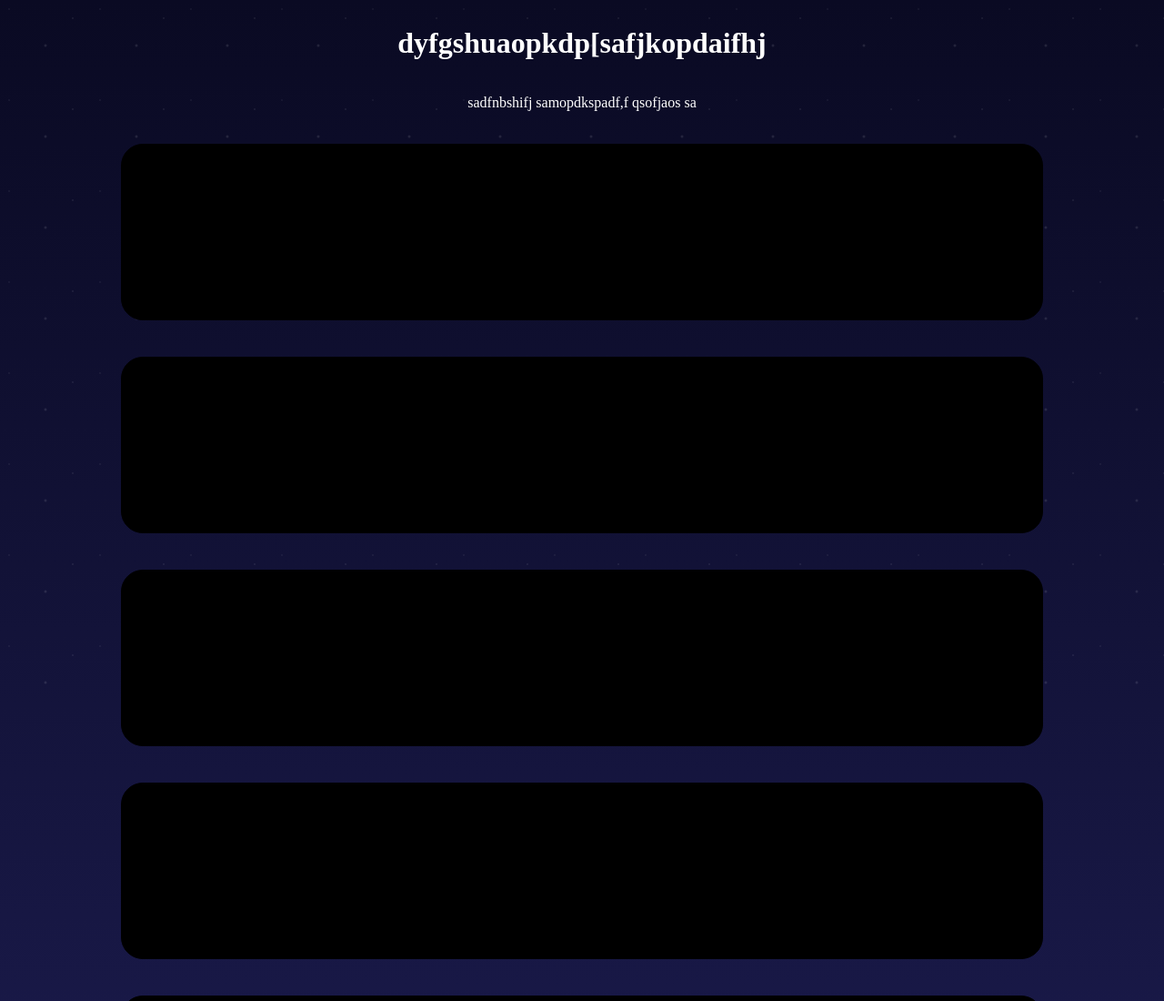
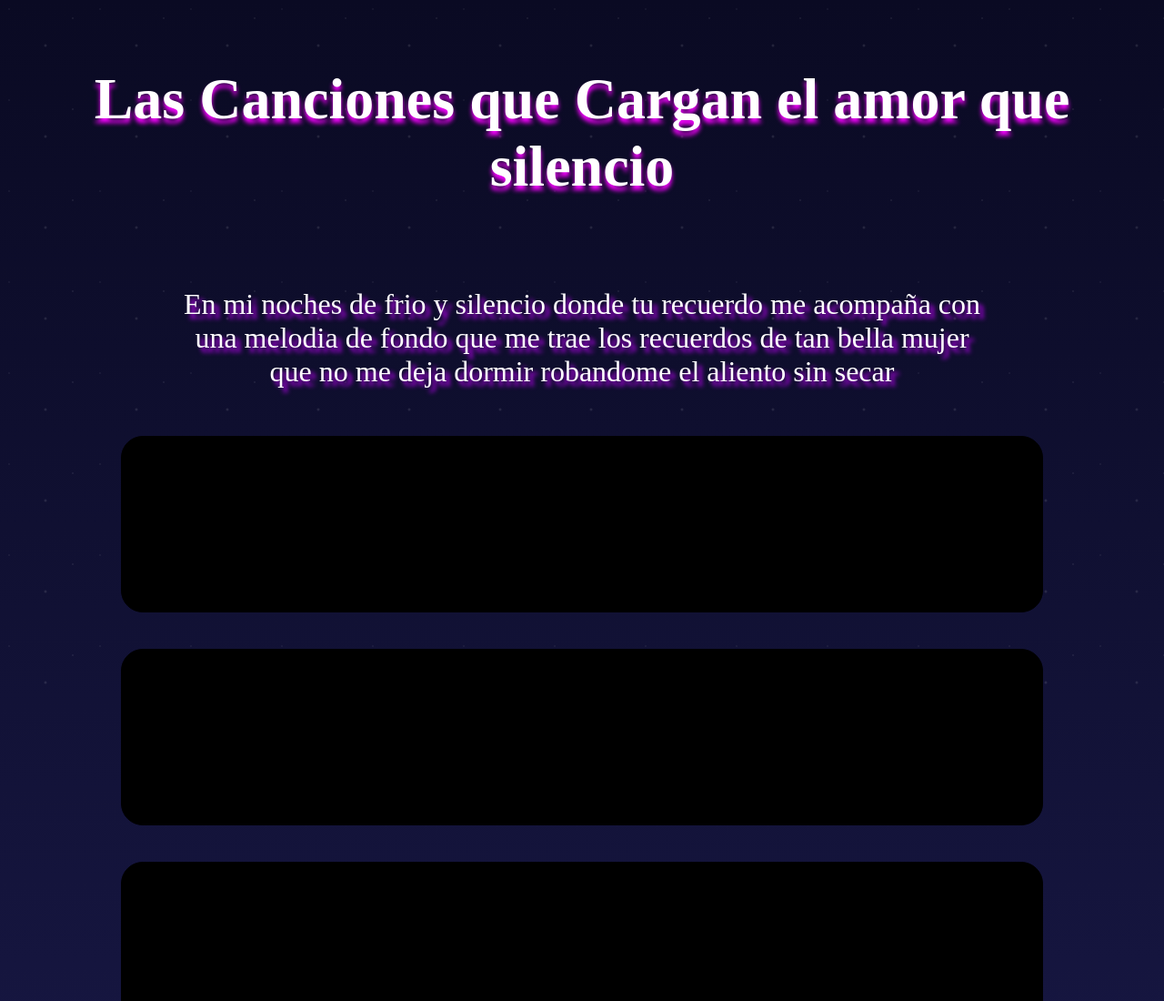
Before and after one commit to Johanbadillo/Pruebas, a plain HTML site: page menus/menuCanciones/index.html in a window 1280 px wide. Shown: the top 1100 px of the page at 91% size. Drawn offline with Linux system fonts and the light colour scheme.

Commit message:
feat: :sparkles: add effects in the tittle

```diff
--- a/menus/menuCanciones/index.html
+++ b/menus/menuCanciones/index.html
@@ -1,14 +1,19 @@
 <!DOCTYPE html>
 <html lang="en">
+
 <head>
     <meta charset="UTF-8">
     <meta name="viewport" content="width=device-width, initial-scale=1.0">
     <title>Lista de Musica</title>
     <link rel="stylesheet" href="./style/style.css">
 </head>
+
 <body>
-    <h1>dyfgshuaopkdp[safjkopdaifhj</h1>
-    <p>sadfnbshifj samopdkspadf,f qsofjaos sa</p>
+    <div class="tituloPrincipal">
+        <h1>Las Canciones que Cargan el amor que silencio</h1>
+        <p>En mi noches de frio y silencio donde tu recuerdo me acompaña con una melodia de fondo que me trae los
+            recuerdos de tan bella mujer que no me deja dormir robandome el aliento sin secar</p>
+    </div>
     <div class="lista">
 
     </div>
@@ -26,4 +31,5 @@
     </div>
 </body>
 <script src="./script/script.js"></script>
+
 </html>
--- a/menus/menuCanciones/style/style.css
+++ b/menus/menuCanciones/style/style.css
@@ -31,5 +31,32 @@ body::before {
 }
 
 .lista:hover{
-    transform: scale(1.1);
+    transform: scale(1.2);
 }
+
+.tituloPrincipal h1{
+    display: flex;
+    font-size: 4rem;
+    color: #ffff;
+    font-weight: 900;
+    text-shadow: 0px 5px 5px rgb(247, 0, 255);
+    margin-bottom: 5vi;
+    margin-top: 5vi;
+    transition: transform 2s ease, opacity 1s ease;
+    transform: translateY(0);
+}
+
+.tituloPrincipal p{
+    font-size: 2rem;
+    width: 70%;
+    font-weight: 100;
+    text-shadow: 5px 5px 5px rgb(195, 0, 255);
+}
+
+.tituloPrincipal{
+    display: flex;
+    flex-direction: column;
+    justify-content: center;
+    text-align: center;
+    align-items: center;
+}
```
